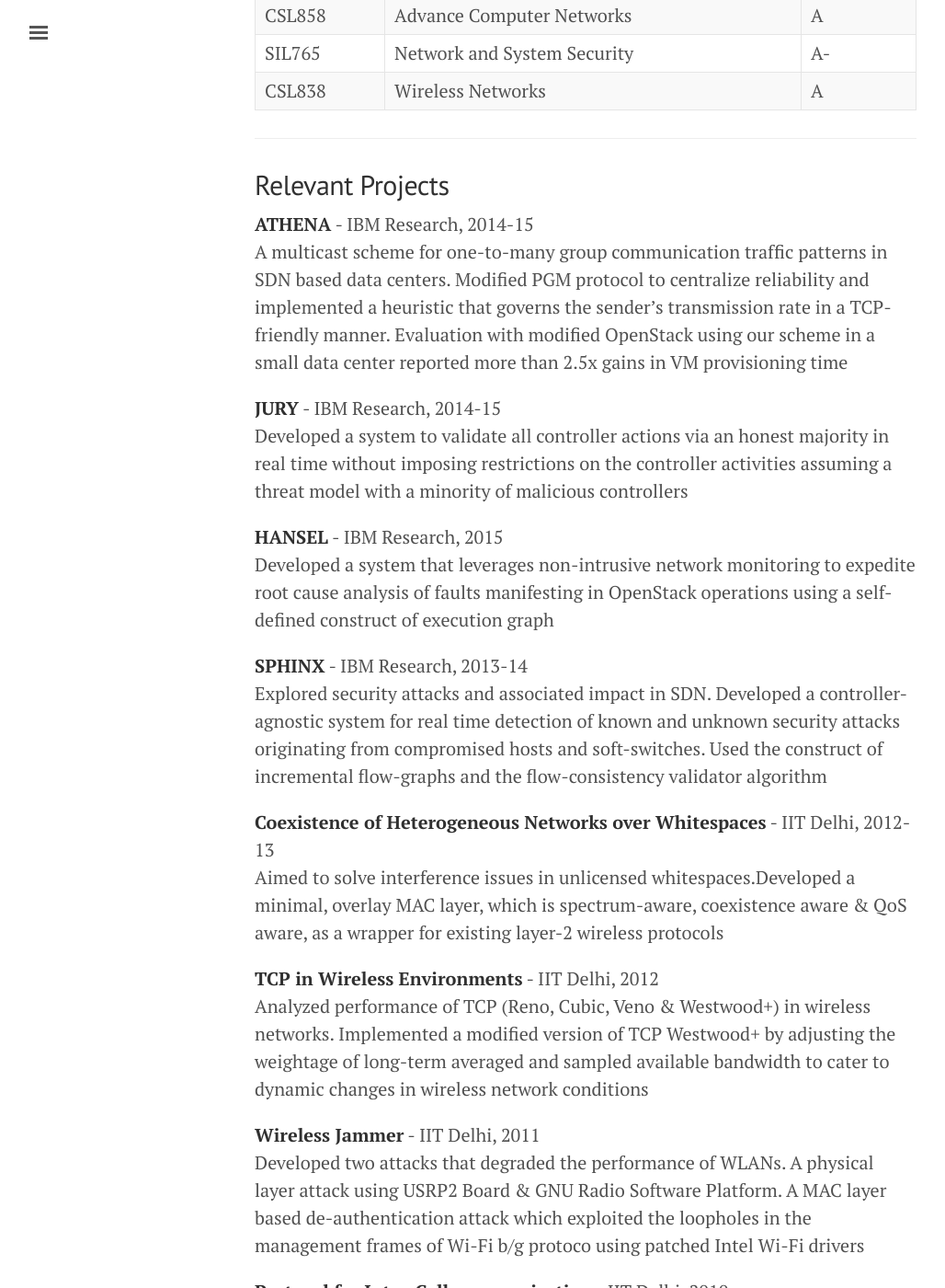
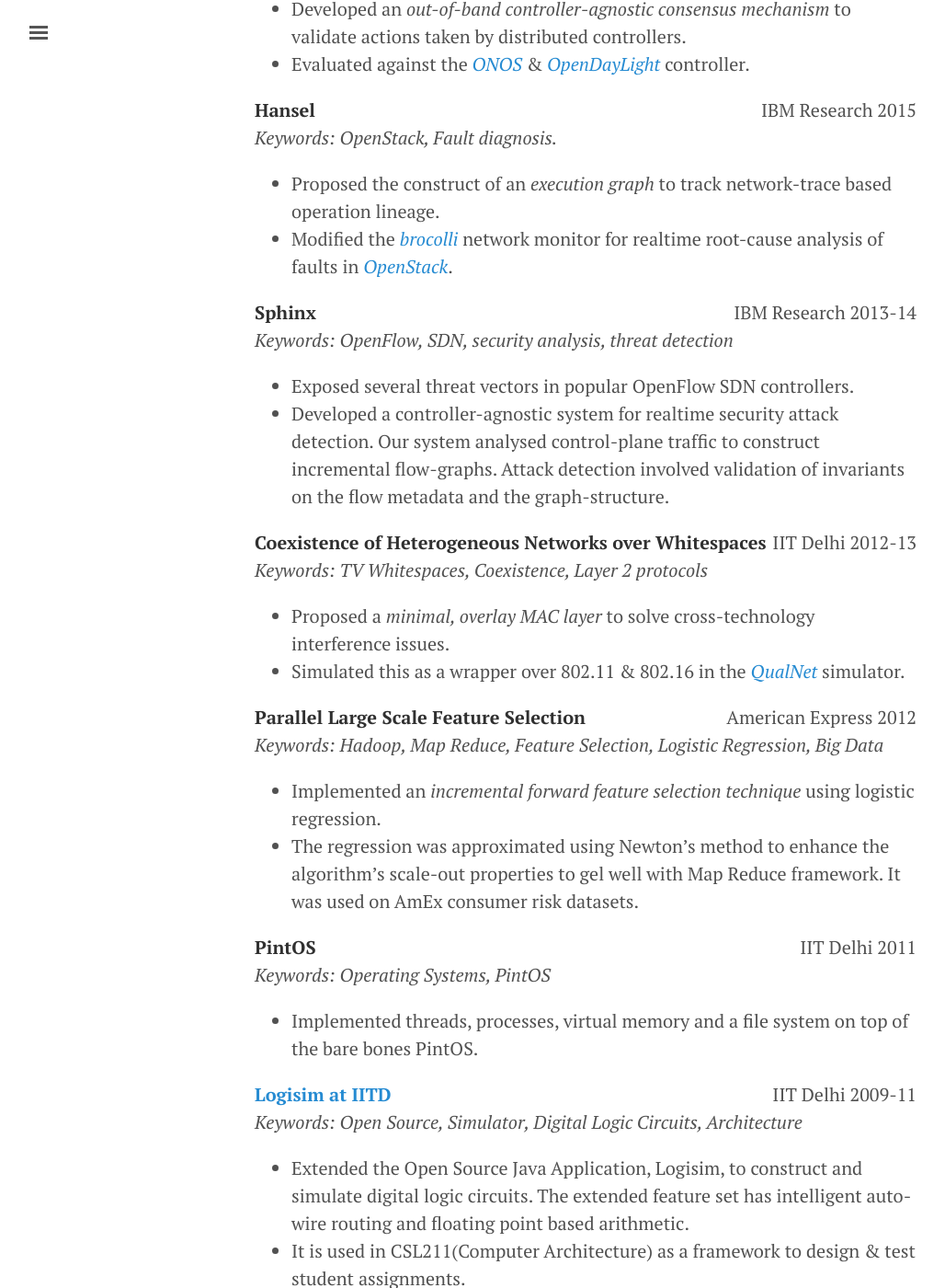
Before and after one commit to kshiteejm/kshiteejm.github.io, a Jekyll site: the page built from cv.md, in a window 1280 px wide and 1400 px high, scrolled down 2306 px. Shown: the whole window at 92% size, without its empty margins (3-1031 px from the left). Built offline with Jekyll 4.4.1, drawn with Linux system fonts in a browser that asks for light colours; some of the changed text lies outside the part shown.

Commit message:
updated CV

```diff
--- a/cv.md
+++ b/cv.md
@@ -3,42 +3,38 @@
 title: CV
 ---
 
------
+------
 
 ## Education
 
-[**University of Wisconsin-Madison**](http://www.wisc.edu/)
-PhD, [Department of Computer Sciences](http://www.cs.wisc.edu/) - Sept 2015 to Present
+[**University of Wisconsin - Madison**](http://www.wisc.edu/) <span style="float: right;">Sept 2015 - Present</span>
+PhD, [Department of Computer Sciences](http://www.cs.wisc.edu/)
 
-[**Indian Institute of Technology Delhi**](http://www.iitd.ac.in/)
-Dual Degree (M.Tech. & B.Tech.), [Computer Science and Engineering](http://www.cse.iitd.ac.in/) - July 2008 to July 2013
+
+[**Indian Institute of Technology - Delhi**](http://www.iitd.ac.in/)  <span style="float: right;">July 2008 - July 2013</span>
+Dual Degree (B.Tech. + M.Tech.), [Computer Science & Engineering](http://www.cse.iitd.ac.in/)
 
 -----
 
 ## Professional Experience
 
-**[Software Engineer (Blue Scholar)](https://www.research.ibm.com/irl/bluescholar.html)**, [**IBM Research - India**](http://www.research.ibm.com/labs/india/)
-*Data Center Networking Research Team* - July 2013 to July 2015
+**[Software Engineer (Blue Scholar)](https://www.research.ibm.com/irl/bluescholar.html)** <span style="float: right;">July 2013 - July 2015</span>
+[**IBM Research - India**](http://www.research.ibm.com/labs/india/)
+*Data Center Networking Research Team*
 
-**Research Intern, American Express**
-*Big Data Labs Team* - May 2012 to July 2012
+**Intern, American Express**  <span style="float: right;">May 2012 - July 2012</span>
+*Big Data Labs Team*
 
-**Research Intern**, [**Avaya Labs**](http://www.avaya.com/usa/avaya-labs/)
-*IP Communications Team* - May 2011 to July 2011
+**Research Intern**, [**Avaya Labs**](http://www.avaya.com/usa/avaya-labs/)  <span style="float: right;">May 2011 - July 2011</span>
+*IP Communications Team*
 
 -----
 
 ## Publications
 
-J. Buford, K. Mahajan, and V. Krishnaswamy. [ Federated Enterprise and
-Cloud-based Collaboration
-services](http://dx.doi.org/10.1109/IMSAA.2011.6156338), *IMSAA Dec
-2011*.
+J. Buford, K. Mahajan, and V. Krishnaswamy. [Federated Enterprise and Cloud-based Collaborationservices](http://dx.doi.org/10.1109/IMSAA.2011.6156338), *IMSAA Dec 2011*.
 
-K.S. Mahajan, D. Agarwal, and V.J. Ribeiro. [QoS aware overlay MAC layer
-for Coexistence of Heterogeneous Networks over
-Whitespaces](http://dx.doi.org/10.1109/COMSNETS.2014.6734876), *COMSNETS
-2014*.
+K.S. Mahajan, D. Agarwal, and V.J. Ribeiro. [QoS aware overlay MAC layer for Coexistence of Heterogeneous Networks over Whitespaces](http://dx.doi.org/10.1109/COMSNETS.2014.6734876), *COMSNETS 2014*.
 
 M. Dhawan, R. Poddar, K. Mahajan, and V. Mann. [SPHINX: Detecting
 Security Attacks in Software-Defined
@@ -72,135 +68,76 @@
 
 -----
 
-## Relevant Experience
+## Projects
 
-**Teaching Assistant for Computer Networks** - Jul 2012 to Dec 2012
-- TA for CSL374 (Computer Networks) course taught at IIT Delhi in Fall 2012
-- Conducted labs, held open lab sessions to clear student doubts, graded assignments & exams
 
-**Teaching Assistant for AI** - Jan 2013 to May 2013
-- TA for CSL333 (Artificial Intelligence) course taught at IIT Delhi in Spring 2013
-- Graded assignments & exams
+**Athena** <span style="float: right;">IBM Research 2015</span>
+*Keywords: Multicast, Open Source, OpenStack VM provisioning.*
 
------
+- Developed a *reliable, tcp-friendly multicast scheme* for SDN-based data
+centers.
+- Implementation touched upon several Open Source projects –
+	- Introduced a *nak-based rate-adaptive* transport fabric in the *[openpgm](https://code.google.com/p/openpgm/)* library.
+	- Implemented a reliable packet cache in the *[OpenDayLight](https://www.opendaylight.org/)* controller.
+	- Modified *[OpenStack](https://www.openstack.org/) Nova & Glance* to integrate multicast for VM provisioning. Improvements of more than 2.5x achieved for typical workloads in a small data center.
 
-## Relevant Coursework
+**Jury**  <span style="float: right;">IBM Research 2014-15</span>
+*Keywords: Distributed Controllers, Action validations.*
 
-<table>
-  <thead>
-    <tr>
-      <th>Course</th>
-      <th>Course Name</th>
-      <th>Grade</th>
-    </tr>
-  </thead>
-  <tbody>
-    <tr>
-      <td>CSL858</td>
-      <td>Advance Computer Networks</td>
-      <td>A</td>
-    </tr>
-    <tr>
-      <td>SIL765</td>
-      <td>Network and System Security</td>
-      <td>A-</td>
-    </tr>
-    <tr>
-      <td>CSL838</td>
-      <td>Wireless Networks</td>
-      <td>A</td>
-    </tr>
-  </tbody>
-</table>
+- Developed an *out-of-band controller-agnostic consensus mechanism* to validate actions taken by distributed controllers.
+- Evaluated against the *[ONOS](http://onosproject.org/)* & *[OpenDayLight](https://www.opendaylight.org/)* controller.
 
------
+**Hansel**  <span style="float: right;">IBM Research 2015</span>
+*Keywords: OpenStack, Fault diagnosis.*
 
-## Relevant Projects
+- Proposed the construct of an *execution graph* to track network-trace based operation lineage.
+- Modified the *[brocolli](https://github.com/bro/broccoli)* network monitor for realtime root-cause analysis of faults in *[OpenStack](https://www.openstack.org/)*.
 
-**ATHENA** - IBM Research, 2014-15
-A multicast scheme for one-to-many group communication traffic patterns
-in SDN based data centers. Modified PGM protocol to centralize
-reliability and implemented a heuristic that governs the sender’s
-transmission rate in a TCP-friendly manner. Evaluation with modified
-OpenStack using our scheme in a small data center reported more than
-2.5x gains in VM provisioning time
+**Sphinx**  <span style="float: right;">IBM Research 2013-14</span>
+*Keywords: OpenFlow, SDN, security analysis, threat detection*
 
-**JURY** - IBM Research, 2014-15
-Developed a system to validate all controller actions via an honest
-majority in real time without imposing restrictions on the controller
-activities assuming a threat model with a minority of malicious
-controllers
+- Exposed several threat vectors in popular OpenFlow SDN controllers.
+- Developed a controller-agnostic system for realtime security attack detection. Our system analysed control-plane traffic to construct incremental flow-graphs. Attack detection involved validation of invariants on the flow metadata and the graph-structure.
 
-**HANSEL** - IBM Research, 2015
-Developed a system that leverages non-intrusive network monitoring to
-expedite root cause analysis of faults manifesting in OpenStack
-operations using a self-defined construct of execution graph
+**Coexistence of Heterogeneous Networks over Whitespaces** <span style="float: right;">IIT Delhi 2012-13</span>
+*Keywords: TV Whitespaces, Coexistence, Layer 2 protocols*
 
-**SPHINX** - IBM Research, 2013-14
-Explored security attacks and associated impact in SDN. Developed a
-controller-agnostic system for real time detection of known and unknown
-security attacks originating from compromised hosts and soft-switches.
-Used the construct of incremental flow-graphs and the flow-consistency
-validator algorithm
+- Proposed a *minimal, overlay MAC layer* to solve cross-technology interference issues.
+- Simulated this as a wrapper over 802.11 & 802.16 in the *[QualNet](http://web.scalable-networks.com/content/qualnet)* simulator.
 
-**Coexistence of Heterogeneous Networks over Whitespaces** - IIT Delhi,
-2012-13
-Aimed to solve interference issues in unlicensed whitespaces.Developed a
-minimal, overlay MAC layer, which is spectrum-aware, coexistence aware &
-QoS aware, as a wrapper for existing layer-2 wireless protocols
+**Parallel Large Scale Feature Selection** <span style="float: right;">American Express 2012</span>
+*Keywords: Hadoop, Map Reduce, Feature Selection, Logistic Regression, Big Data*
 
-**TCP in Wireless Environments** - IIT Delhi, 2012
-Analyzed performance of TCP (Reno, Cubic, Veno & Westwood+) in wireless
-networks. Implemented a modified version of TCP Westwood+ by adjusting
-the weightage of long-term averaged and sampled available bandwidth to
-cater to dynamic changes in wireless network conditions
+- Implemented an *incremental forward feature selection technique* using logistic regression.
+- The regression was approximated using Newton’s method to enhance the algorithm’s scale-out properties to gel well with Map Reduce framework. It was used on AmEx consumer risk datasets.
 
-**Wireless Jammer** - IIT Delhi, 2011
-Developed two attacks that degraded the performance of WLANs. A physical
-layer attack using USRP2 Board & GNU Radio Software Platform. A MAC
-layer based de-authentication attack which exploited the loopholes in
-the management frames of Wi-Fi b/g protoco using patched Intel Wi-Fi
-drivers
+**PintOS** <span style="float: right;">IIT Delhi 2011</span>
+*Keywords: Operating Systems, PintOS*
 
-**Protocol for Inter-Cell communication** - IIT Delhi, 2010
-Based on a molecule based inter-cell communication simulator designed by
-our Professor. Designed and analyzed robust communication protocols for
-inter cell molecular communication among antibody cells in a lossy
-unreliable medium. Also designed combat strategies against infection
-cells
+- Implemented threads, processes, virtual memory and a file system on top of the bare bones PintOS.
 
------
+**[Logisim at IITD](http://www.cse.iitd.ernet.in/~cs5080214/logisim.html)** <span style="float: right;">IIT Delhi 2009-11</span>
+*Keywords: Open Source, Simulator, Digital Logic Circuits, Architecture*
 
-## Other Experiences
-
-**Team Leader,** Team Garuda. CanSat Competition, Texas, US - Jan 2012
-to Jan 2013
-Developed the On-Flight Control Software, the Ground Station Data
-Acquisition Software & the wireless telemetry for the Atmospheric
-Reentry Vehicle built by us. Secured 3rd place
+- Extended the Open Source Java Application, Logisim, to construct and simulate digital logic circuits. The extended feature set has intelligent auto-wire routing and floating point based arithmetic.
+- It is used in CSL211(Computer Architecture) as a framework to design & test student assignments.
 
 -----
 
 ## Achievements
 
-Selected at [IBM Research
-India](http://www.research.ibm.com/labs/india/) as part of the elite
-[*Blue Scholar
-Program*](https://www.research.ibm.com/irl/bluescholar.html).
+Selected at [IBM Research - India](http://www.research.ibm.com/labs/india/) as part of the elite [*Blue Scholar Program*](https://www.research.ibm.com/irl/bluescholar.html) (2013-15).
 
-Recipient of *Teaching Assistantship* awarded by *Ministry of Human
-Resource Development, Government of India* in 2012.
+Lead a team of IITD students to [*3rd place*](http://www.astronautical.org/node/177) out of 26 teams from 7 countries in the [Cansat Competition](http://www.cansatcompetition.com/Main.html) hosted by AAS, AIAA & NASA (2012).
 
-Secured *All India Rank 231* in IIT-JEE 2008 out of more than 375000
-candidates.
+Selected by [*IITD Class of ’89 Innovation Award*](http://www.iitdinnovationaward.org/2011-12) for being among the five most innovative projects for the project *Expressive Text-to-Speech Synthesis System for Hindi using HNM and HMM* (2012).
 
-Awarded the *National Talent Search Scholarship* 2006-13 by NCERT for
-finishing among the top 700 students out of more than 300000 students.
+Awarded the *IIT Delhi Institute Merit Award* (2008-09).
+
+Secured *All India Rank 231* in the All India Joint Entrance Examination (IIT-JEE 2008).
+
+Stood *3rd & 4th* in Regional Mathematics Olympiad from the Maharashtra & Goa Region – judged to be the toughest region in India (2008 & 2007).
+
+Recipient of the *National Talent Search Examination (NTSE)* Scholarship (2006-07).
 
 -----
-
-## References
-
-On Request
-
------
```
